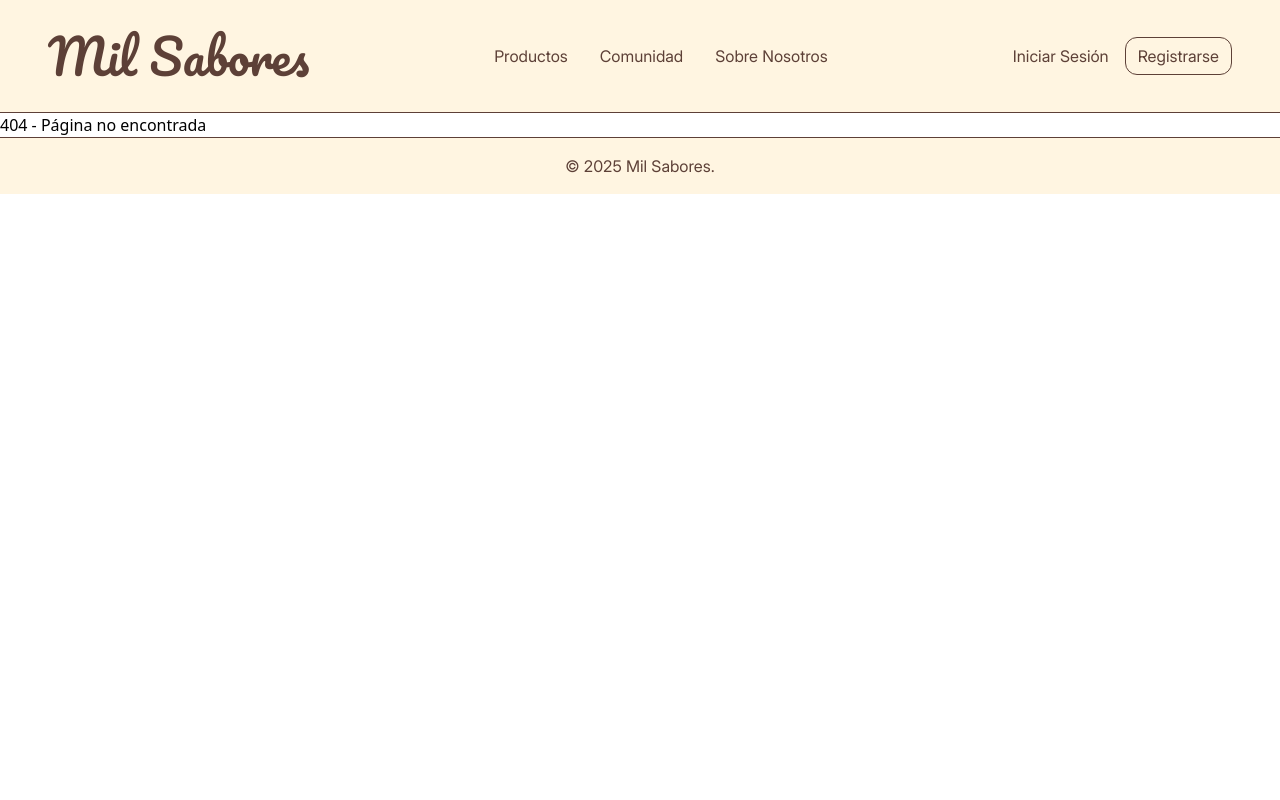
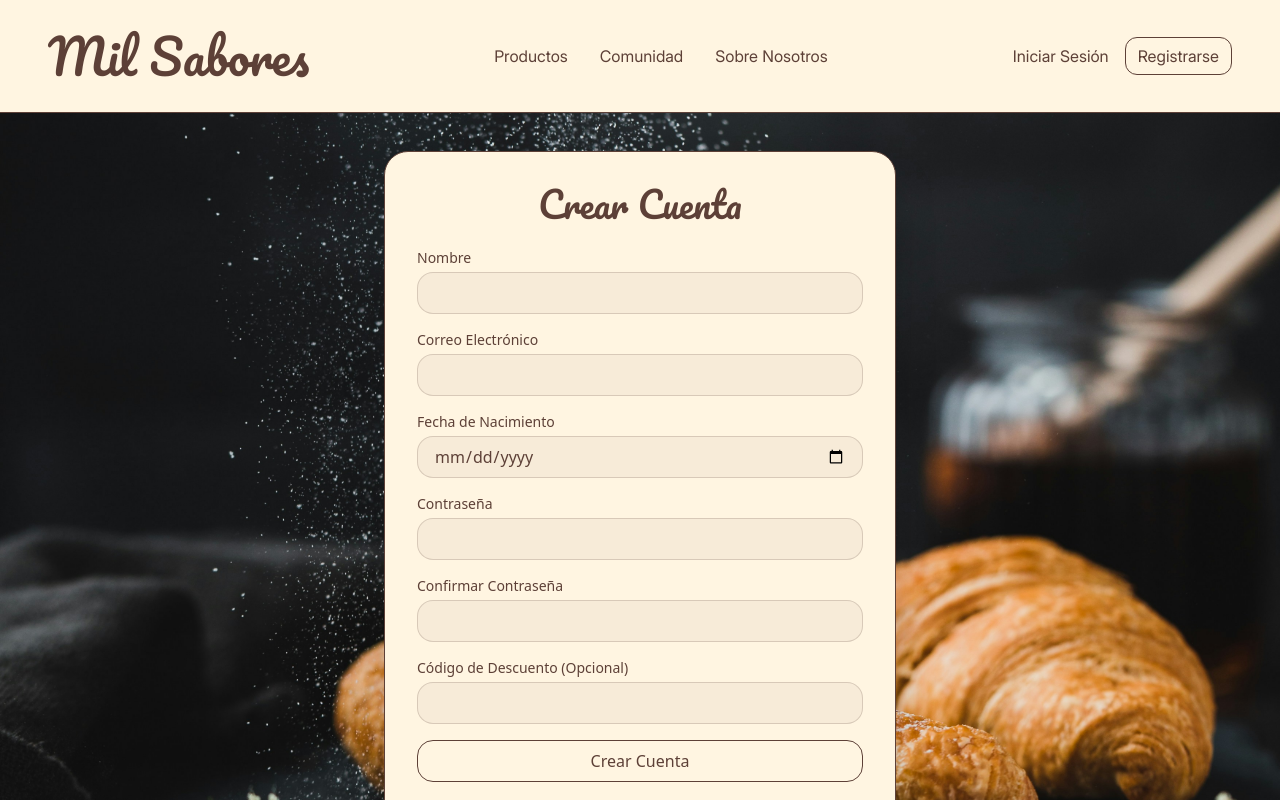
Before and after one commit to robertastik/Mil-Sabores-React, a React (Vite) app: page /register in a window 1280 px wide. Before the commit this address had no page. Shown: the top 800 px of the page. Built offline with nearby package versions, Linux system fonts and the light colour scheme.

Commit message:
Se agrega login y registro solamente con sus estilos (falta funcionalidad).

```diff
--- a/src/App.jsx
+++ b/src/App.jsx
@@ -3,6 +3,8 @@ import Navbar from "./components/Navbar";
 import Home from "./pages/Home";
 import About from "./pages/About";
 import Footer from "./components/Footer";
+import Login from "./pages/Login";
+import Register from "./pages/Registro";
 
 export default function App() {
   return (
@@ -11,6 +13,8 @@ export default function App() {
       <Routes>
         <Route path="/" element={<Home />} />
         <Route path="/about" element={<About />} />
+        <Route path="/login" element={<Login />} />
+        <Route path="/register" element={<Register />} />
         <Route path="*" element={<h1>404 - Página no encontrada</h1>} />
       </Routes>
       <Footer />
--- a/src/components/Footer.jsx
+++ b/src/components/Footer.jsx
@@ -1,6 +1,7 @@
 export default function Footer() {
   return (
     <section className="bg-cafe-claro text-cafe-oscuro border-t-1 border-cafe-oscuro flex flex-col items-center justify-top p-4 font-texto">
-      <p>© 2025 Mil Sabores.</p></section>
+      <p>© 2025 Mil Sabores.</p>
+    </section>
   );
 }
--- a/src/components/Registro.jsx
+++ /dev/null
@@ -1,9 +0,0 @@
-import React, { useState } from 'react';
-
-export default function RegistroComponent({ onSwitch }) {
-    const [name, setName] = useState('');
-    const [email, setEmail] = useState('');
-    const [password, setPassword] = useState('');
-
-
-}
--- a/src/pages/Autenticacion-Usuario.jsx
+++ /dev/null
@@ -1,18 +0,0 @@
-import React, { useState } from 'react';
-import LoginComponent from '../components/Login';
-import RegistroComponent from '../components/Registro';
-
-export default function AutenticacionUsuario() {
-    const [isLoginView, setIsLoginView] = useState(true);
-    return(
-        <div>
-            {
-                isLoginView? (
-                    <LoginComponent onSwitch={ () => setIsLoginView(false) }/>
-                ) : (
-                    <RegistroComponent onSwitch={ () => setIsLoginView(true) }/>
-                )
-            }
-        </div>
-    );
-}
--- /dev/null
+++ b/src/pages/Login.jsx
@@ -0,0 +1,71 @@
+import { NavLink } from "react-router-dom";
+import hero from "../assets/images/hero-image.jpg";
+
+export default function Login() {
+  return (
+    <section
+      className="min-h-screen bg-cafe-claro flex items-center justify-center relative overflow-hidden"
+      style={{
+        backgroundImage: `url(${hero})`,
+        backgroundSize: "cover",
+        backgroundPosition: "center",
+      }}
+    >
+      <div className="relative z-10 w-full max-w-md mx-4 bg-cafe-claro text-cafe-oscuro rounded-3xl p-8 shadow-2xl border-1 border-cafe-oscuro">
+        <h2 className="font-titulo text-4xl text-center mb-6">
+          Iniciar Sesión
+        </h2>
+
+        <form className="space-y-4">
+          <div>
+            <label className="block text-sm font-medium mb-1" htmlFor="email">
+              Correo Electrónico
+            </label>
+            <input
+              className="w-full bg-cafe-oscuro/5 placeholder-cafe-oscuro/60 border border-cafe-oscuro/20 rounded-2xl px-4 py-2 focus:outline-none focus:ring-2 focus:ring-cafe-oscuro"
+              type="email"
+              id="email"
+              name="email"
+              placeholder="tu@ejemplo.com"
+              required
+            />
+          </div>
+
+          <div>
+            <label
+              className="block text-sm font-medium mb-1"
+              htmlFor="password"
+            >
+              Contraseña
+            </label>
+            <input
+              className="w-full bg-cafe-oscuro/5 placeholder-cafe-oscuro/60 border border-cafe-oscuro/20 rounded-2xl px-4 py-2 focus:outline-none focus:ring-2 focus:ring-cafe-oscuro"
+              type="password"
+              id="password"
+              name="password"
+              placeholder="••••••••"
+              required
+            />
+          </div>
+
+          <button
+            className="w-full  text-cafe-oscuro rounded-2xl px-4 py-2 border-1 border-cafe-oscuro hover:bg-cafe-oscuro hover:cursor-pointer hover:text-cafe-claro transition-all duration-200"
+            type="submit"
+          >
+            Iniciar Sesión
+          </button>
+        </form>
+
+        <p className="text-center text-sm mt-6 border-t-1 border-cafe-oscuro pt-4">
+          ¿No tienes una cuenta?{" "}
+          <NavLink
+            to="/register"
+            className="text-cafe-oscuro underline font-medium"
+          >
+            Regístrate
+          </NavLink>
+        </p>
+      </div>
+    </section>
+  );
+}
--- /dev/null
+++ b/src/pages/Registro.jsx
@@ -0,0 +1,127 @@
+import { NavLink } from "react-router-dom";
+import hero from "../assets/images/hero-image.jpg";
+
+export default function Register() {
+  return (
+    <section
+      className="min-h-screen bg-cafe-claro flex items-center justify-center relative overflow-hidden"
+      style={{
+        backgroundImage: `url(${hero})`,
+        backgroundSize: "cover",
+        backgroundPosition: "center",
+      }}
+    >
+      <div className="relative z-10 w-full max-w-lg mx-4 bg-cafe-claro text-cafe-oscuro rounded-3xl p-8 shadow-2xl border-1 border-cafe-oscuro">
+        <h2 className="font-titulo text-4xl text-center mb-6">Crear Cuenta</h2>
+
+        <form className="space-y-4" id="registro-form">
+          <div>
+            <label className="block text-sm font-medium mb-1" htmlFor="name">
+              Nombre
+            </label>
+            <input
+              className="w-full bg-cafe-oscuro/5 placeholder-cafe-oscuro/60 border border-cafe-oscuro/20 rounded-2xl px-4 py-2 focus:outline-none focus:ring-2 focus:ring-cafe-oscuro"
+              type="text"
+              id="name"
+              name="name"
+              required
+            />
+          </div>
+
+          <div>
+            <label className="block text-sm font-medium mb-1" htmlFor="email">
+              Correo Electrónico
+            </label>
+            <input
+              className="w-full bg-cafe-oscuro/5 placeholder-cafe-oscuro/60 border border-cafe-oscuro/20 rounded-2xl px-4 py-2 focus:outline-none focus:ring-2 focus:ring-cafe-oscuro"
+              type="email"
+              id="email"
+              name="email"
+              required
+            />
+            <p
+              id="duoc-benefit-message"
+              className="text-sm text-cafe-oscuro/70 mt-1 hidden"
+            >
+              Conseguirás una torta gratis en tu cumpleaños
+            </p>
+          </div>
+
+          <div>
+            <label className="block text-sm font-medium mb-1" htmlFor="dob">
+              Fecha de Nacimiento
+            </label>
+            <input
+              className="w-full bg-cafe-oscuro/5 placeholder-cafe-oscuro/60 border border-cafe-oscuro/20 rounded-2xl px-4 py-2 focus:outline-none focus:ring-2 focus:ring-cafe-oscuro"
+              type="date"
+              id="dob"
+              name="dob"
+              required
+            />
+          </div>
+
+          <div>
+            <label
+              className="block text-sm font-medium mb-1"
+              htmlFor="password"
+            >
+              Contraseña
+            </label>
+            <input
+              className="w-full bg-cafe-oscuro/5 placeholder-cafe-oscuro/60 border border-cafe-oscuro/20 rounded-2xl px-4 py-2 focus:outline-none focus:ring-2 focus:ring-cafe-oscuro"
+              type="password"
+              id="password"
+              name="password"
+              required
+            />
+          </div>
+
+          <div>
+            <label
+              className="block text-sm font-medium mb-1"
+              htmlFor="confirm-password"
+            >
+              Confirmar Contraseña
+            </label>
+            <input
+              className="w-full bg-cafe-oscuro/5 placeholder-cafe-oscuro/60 border border-cafe-oscuro/20 rounded-2xl px-4 py-2 focus:outline-none focus:ring-2 focus:ring-cafe-oscuro"
+              type="password"
+              id="confirm-password"
+              name="confirm-password"
+              required
+            />
+          </div>
+
+          <div>
+            <label className="block text-sm font-medium mb-1" htmlFor="coupon">
+              Código de Descuento (Opcional)
+            </label>
+            <input
+              className="w-full bg-cafe-oscuro/5 placeholder-cafe-oscuro/60 border border-cafe-oscuro/20 rounded-2xl px-4 py-2 focus:outline-none focus:ring-2 focus:ring-cafe-oscuro"
+              type="text"
+              id="coupon"
+              name="coupon"
+            />
+          </div>
+
+          <button
+            type="submit"
+            className="w-full  text-cafe-oscuro rounded-2xl px-4 py-2 border-1 border-cafe-oscuro hover:bg-cafe-oscuro hover:cursor-pointer hover:text-cafe-claro transition-all duration-200"
+          >
+            Crear Cuenta
+          </button>
+        </form>
+
+        <p className="text-center text-sm mt-6 border-t-1 border-cafe-oscuro pt-4">
+          ¿Ya tienes una cuenta?{" "}
+          <NavLink
+            to="/login"
+            className="text-cafe-oscuro underline font-medium"
+          >
+            Inicia Sesión
+          </NavLink>
+        </p>
+      </div>
+    </section>
+  );
+}
```
Also changed, not shown: src/components/Login.jsx (deleted).
